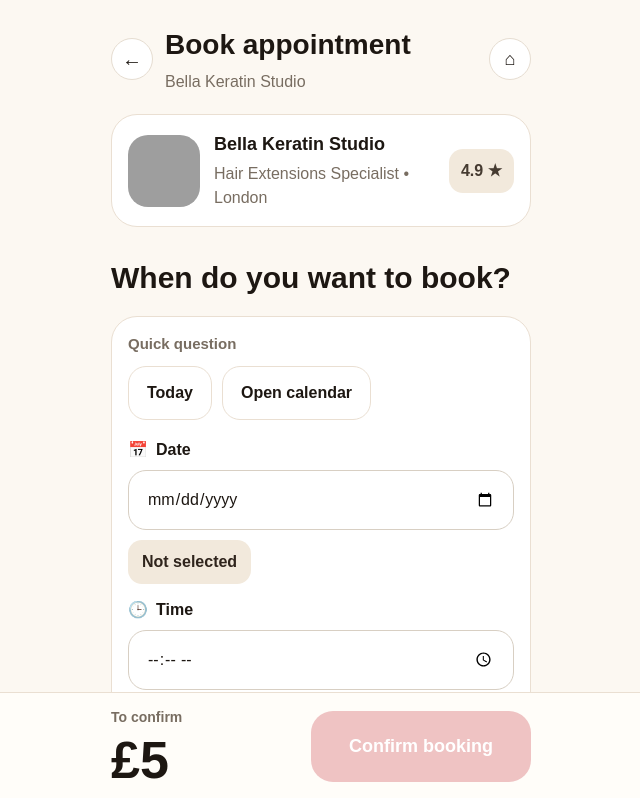
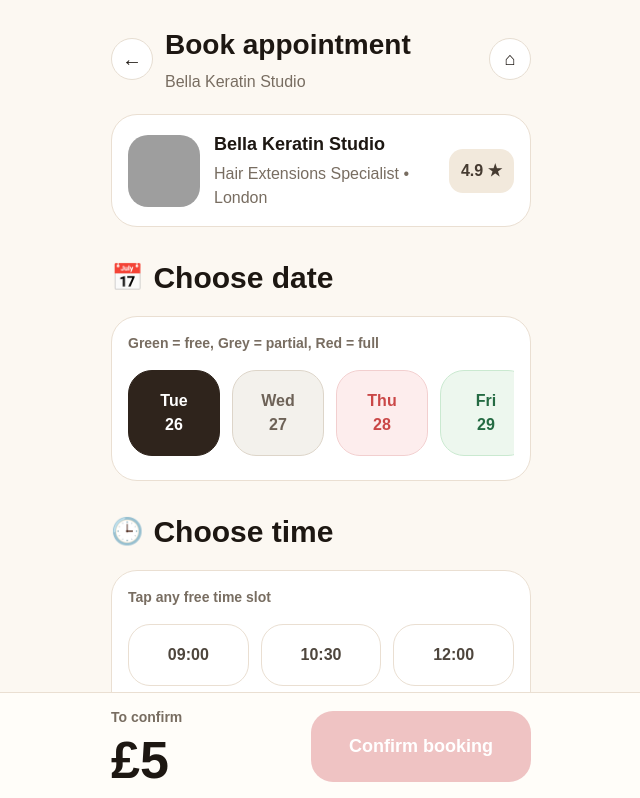
Before and after one commit to bellasalon4u-source/mapbookapp, a Next.js app: page /booking/bella-keratin-studio in a window 1280 px wide. Shown: the top 798 px of the page, without its empty margins (319-959 px from the left). Built offline with nearby package versions, Linux system fonts and the light colour scheme; grey boxes are pictures that could not be loaded.

Commit message:
make booking calendar with availability colors

```diff
--- a/app/booking/[id]/page.tsx
+++ b/app/booking/[id]/page.tsx
@@ -10,29 +10,153 @@ type Props = {
   };
 };
 
-function formatDate(value: string) {
-  if (!value) return 'Not selected';
-  const date = new Date(value);
-  if (Number.isNaN(date.getTime())) return value;
+type DayState = 'available' | 'partial' | 'full';
+type SlotState = 'free' | 'busy';
 
-  return date.toLocaleDateString('en-GB', {
-    weekday: 'short',
-    day: '2-digit',
-    month: 'short',
-  });
+type DayItem = {
+  id: string;
+  labelTop: string;
+  labelBottom: string;
+  state: DayState;
+  slots: { time: string; state: SlotState }[];
+};
+
+const bookingDays: DayItem[] = [
+  {
+    id: '2026-03-26',
+    labelTop: 'Tue',
+    labelBottom: '26',
+    state: 'available',
+    slots: [
+      { time: '09:00', state: 'free' },
+      { time: '10:30', state: 'free' },
+      { time: '12:00', state: 'free' },
+      { time: '14:00', state: 'free' },
+      { time: '16:30', state: 'free' },
+      { time: '18:00', state: 'free' },
+    ],
+  },
+  {
+    id: '2026-03-27',
+    labelTop: 'Wed',
+    labelBottom: '27',
+    state: 'partial',
+    slots: [
+      { time: '09:00', state: 'busy' },
+      { time: '10:30', state: 'free' },
+      { time: '12:00', state: 'busy' },
+      { time: '14:00', state: 'free' },
+      { time: '16:30', state: 'free' },
+      { time: '18:00', state: 'busy' },
+    ],
+  },
+  {
+    id: '2026-03-28',
+    labelTop: 'Thu',
+    labelBottom: '28',
+    state: 'full',
+    slots: [
+      { time: '09:00', state: 'busy' },
+      { time: '10:30', state: 'busy' },
+      { time: '12:00', state: 'busy' },
+      { time: '14:00', state: 'busy' },
+      { time: '16:30', state: 'busy' },
+      { time: '18:00', state: 'busy' },
+    ],
+  },
+  {
+    id: '2026-03-29',
+    labelTop: 'Fri',
+    labelBottom: '29',
+    state: 'available',
+    slots: [
+      { time: '09:00', state: 'free' },
+      { time: '10:30', state: 'free' },
+      { time: '12:00', state: 'free' },
+      { time: '14:00', state: 'busy' },
+      { time: '16:30', state: 'free' },
+      { time: '18:00', state: 'free' },
+    ],
+  },
+  {
+    id: '2026-03-30',
+    labelTop: 'Sat',
+    labelBottom: '30',
+    state: 'partial',
+    slots: [
+      { time: '09:00', state: 'busy' },
+      { time: '10:30', state: 'busy' },
+      { time: '12:00', state: 'free' },
+      { time: '14:00', state: 'free' },
+      { time: '16:30', state: 'busy' },
+      { time: '18:00', state: 'free' },
+    ],
+  },
+];
+
+function getDayStyle(state: DayState, active: boolean) {
+  if (active) {
+    return {
+      background: '#2f241c',
+      color: '#fff',
+      border: '1px solid #2f241c',
+    };
   }
 
-function formatTime(value: string) {
-  if (!value) return 'Not selected';
-  return value;
+  if (state === 'available') {
+    return {
+      background: '#edf7ee',
+      color: '#256b43',
+      border: '1px solid #cae9d0',
+    };
+  }
+
+  if (state === 'partial') {
+    return {
+      background: '#f3f1ec',
+      color: '#6d6257',
+      border: '1px solid #ddd5c9',
+    };
+  }
+
+  return {
+    background: '#fdecec',
+    color: '#c53434',
+    border: '1px solid #f1caca',
+  };
+}
+
+function getSlotStyle(isActive: boolean, state: SlotState) {
+  if (isActive) {
+    return {
+      background: '#e52323',
+      color: '#fff',
+      border: '1px solid #e52323',
+    };
+  }
+
+  if (state === 'busy') {
+    return {
+      background: '#fdecec',
+      color: '#c53434',
+      border: '1px solid #f1caca',
+    };
+  }
+
+  return {
+    background: '#fff',
+    color: '#4e463d',
+    border: '1px solid #eadfd2',
+  };
 }
 
 export default function BookingPage({ params }: Props) {
   const master = useMemo(() => getMasterById(params.id), [params.id]);
 
-  const today = new Date().toISOString().split('T')[0];
+  const firstOpenDay =
+    bookingDays.find((day) => day.state !== 'full')?.id || bookingDays[0].id;
 
-  const [selectedDate, setSelectedDate] = useState('');
+  const [selectedDayId, setSelectedDayId] = useState(firstOpenDay);
   const [selectedTime, setSelectedTime] = useState('');
   const [fullName, setFullName] = useState('');
   const [phone, setPhone] = useState('');
@@ -71,8 +195,11 @@ export default function BookingPage({ params }: Props) {
     );
   }
 
+  const selectedDay =
+    bookingDays.find((day) => day.id === selectedDayId) || bookingDays[0];
+
   const isValid =
-    selectedDate.trim() !== '' &&
+    selectedDayId.trim() !== '' &&
     selectedTime.trim() !== '' &&
     fullName.trim() !== '' &&
     phone.trim() !== '' &&
@@ -194,7 +321,10 @@ export default function BookingPage({ params }: Props) {
         </div>
 
         <section style={{ marginTop: 28 }}>
-          <h2 style={{ fontSize: 30, fontWeight: 800, margin: 0 }}>When do you want to book?</h2>
+          <div style={{ display: 'flex', alignItems: 'center', gap: 10 }}>
+            <span style={{ fontSize: 26 }}>📅</span>
+            <h2 style={{ fontSize: 30, fontWeight: 800, margin: 0 }}>Choose date</h2>
+          </div>
 
           <div
             style={{
@@ -205,138 +335,102 @@ export default function BookingPage({ params }: Props) {
               padding: 16,
             }}
           >
-            <div style={{ fontSize: 15, color: '#786d61', fontWeight: 700 }}>
-              Quick question
+            <div style={{ fontSize: 14, color: '#786d61', fontWeight: 700 }}>
+              Green = free, Grey = partial, Red = full
             </div>
 
-            <div style={{ marginTop: 10, display: 'flex', gap: 10, flexWrap: 'wrap' }}>
-              <button
-                onClick={() => setSelectedDate(today)}
-                style={{
-                  padding: '14px 18px',
-                  borderRadius: 18,
-                  border: '1px solid #eadfd2',
-                  background: selectedDate === today ? '#2f241c' : '#fff',
-                  color: selectedDate === today ? '#fff' : '#1d1712',
-                  fontWeight: 800,
-                  fontSize: 16,
-                }}
-              >
-                Today
-              </button>
-
-              <button
-                onClick={() => {
-                  const input = document.getElementById('booking-date') as HTMLInputElement | null;
-                  input?.showPicker?.();
-                  input?.click();
-                }}
-                style={{
-                  padding: '14px 18px',
-                  borderRadius: 18,
-                  border: '1px solid #eadfd2',
-                  background: '#fff',
-                  color: '#1d1712',
-                  fontWeight: 800,
-                  fontSize: 16,
-                }}
-              >
-                Open calendar
-              </button>
-            </div>
-
-            <div style={{ marginTop: 18, display: 'grid', gap: 14 }}>
-              <div>
             <div
               style={{
                 display: 'flex',
-                    alignItems: 'center',
-                    gap: 8,
-                    marginBottom: 8,
-                    fontWeight: 800,
-                    color: '#1d1712',
+                gap: 12,
+                overflowX: 'auto',
+                marginTop: 16,
+                paddingBottom: 8,
               }}
             >
-                  <span>📅</span>
-                  <span>Date</span>
+              {bookingDays.map((day) => {
+                const active = selectedDayId === day.id;
+                const style = getDayStyle(day.state, active);
+                const isDisabled = day.state === 'full';
+
+                return (
+                  <button
+                    key={day.id}
+                    disabled={isDisabled}
+                    onClick={() => {
+                      setSelectedDayId(day.id);
+                      setSelectedTime('');
+                    }}
+                    style={{
+                      minWidth: 92,
+                      borderRadius: 24,
+                      padding: '18px 16px',
+                      fontWeight: 800,
+                      fontSize: 16,
+                      opacity: isDisabled ? 0.9 : 1,
+                      ...style,
+                    }}
+                  >
+                    {day.labelTop}
+                    <br />
+                    {day.labelBottom}
+                  </button>
+                );
+              })}
             </div>
+          </div>
+        </section>
 
-                <input
-                  id="booking-date"
-                  type="date"
-                  min={today}
-                  value={selectedDate}
-                  onChange={(e) => setSelectedDate(e.target.value)}
-                  style={{
-                    width: '100%',
-                    padding: '16px 18px',
-                    borderRadius: 18,
-                    border: '1px solid #d8cfc3',
-                    fontSize: 16,
-                    boxSizing: 'border-box',
-                    background: '#fff',
-                  }}
-                />
+        <section style={{ marginTop: 28 }}>
+          <div style={{ display: 'flex', alignItems: 'center', gap: 10 }}>
+            <span style={{ fontSize: 26 }}>🕒</span>
+            <h2 style={{ fontSize: 30, fontWeight: 800, margin: 0 }}>Choose time</h2>
+          </div>
 
           <div
             style={{
-                    marginTop: 10,
-                    display: 'inline-block',
-                    background: '#f2e9dc',
-                    color: '#2f241c',
-                    borderRadius: 14,
-                    padding: '10px 14px',
-                    fontWeight: 800,
+              marginTop: 16,
+              background: '#fff',
+              borderRadius: 26,
+              border: '1px solid #eadfd2',
+              padding: 16,
             }}
           >
-                  {formatDate(selectedDate)}
+            <div style={{ fontSize: 14, color: '#786d61', fontWeight: 700 }}>
+              Tap any free time slot
             </div>
-              </div>
-
-              <div>
-                <div
-                  style={{
-                    display: 'flex',
-                    alignItems: 'center',
-                    gap: 8,
-                    marginBottom: 8,
-                    fontWeight: 800,
-                    color: '#1d1712',
-                  }}
-                >
-                  <span>🕒</span>
-                  <span>Time</span>
-                </div>
-
-                <input
-                  type="time"
-                  value={selectedTime}
-                  onChange={(e) => setSelectedTime(e.target.value)}
-                  style={{
-                    width: '100%',
-                    padding: '16px 18px',
-                    borderRadius: 18,
-                    border: '1px solid #d8cfc3',
-                    fontSize: 16,
-                    boxSizing: 'border-box',
-                    background: '#fff',
-                  }}
-                />
 
             <div
               style={{
-                    marginTop: 10,
-                    display: 'inline-block',
-                    background: '#e52323',
-                    color: '#fff',
-                    borderRadius: 14,
-                    padding: '10px 14px',
-                    fontWeight: 800,
+                display: 'grid',
+                gridTemplateColumns: '1fr 1fr 1fr',
+                gap: 12,
+                marginTop: 16,
               }}
             >
-                  {formatTime(selectedTime)}
-                </div>
-              </div>
+              {selectedDay.slots.map((slot) => {
+                const isActive = selectedTime === slot.time;
+                const isBusy = slot.state === 'busy';
+                const style = getSlotStyle(isActive, slot.state);
+
+                return (
+                  <button
+                    key={slot.time}
+                    disabled={isBusy}
+                    onClick={() => setSelectedTime(slot.time)}
+                    style={{
+                      borderRadius: 22,
+                      padding: '18px 10px',
+                      fontWeight: 800,
+                      fontSize: 16,
+                      opacity: isBusy ? 0.9 : 1,
+                      ...style,
+                    }}
+                  >
+                    {slot.time}
+                  </button>
+                );
+              })}
             </div>
           </div>
         </section>
@@ -423,12 +517,16 @@ export default function BookingPage({ params }: Props) {
 
             <div style={{ display: 'flex', justifyContent: 'space-between', gap: 12 }}>
               <span>Date</span>
-              <strong style={{ color: '#1d1712' }}>{formatDate(selectedDate)}</strong>
+              <strong style={{ color: '#1d1712' }}>
+                {selectedDay.labelTop} {selectedDay.labelBottom}
+              </strong>
             </div>
 
             <div style={{ display: 'flex', justifyContent: 'space-between', gap: 12 }}>
               <span>Time</span>
-              <strong style={{ color: '#1d1712' }}>{formatTime(selectedTime)}</strong>
+              <strong style={{ color: '#1d1712' }}>
+                {selectedTime || 'Not selected'}
+              </strong>
             </div>
 
             <div style={{ display: 'flex', justifyContent: 'space-between', gap: 12 }}>
```
Lines whose indentation alone changed are shown as unchanged.
